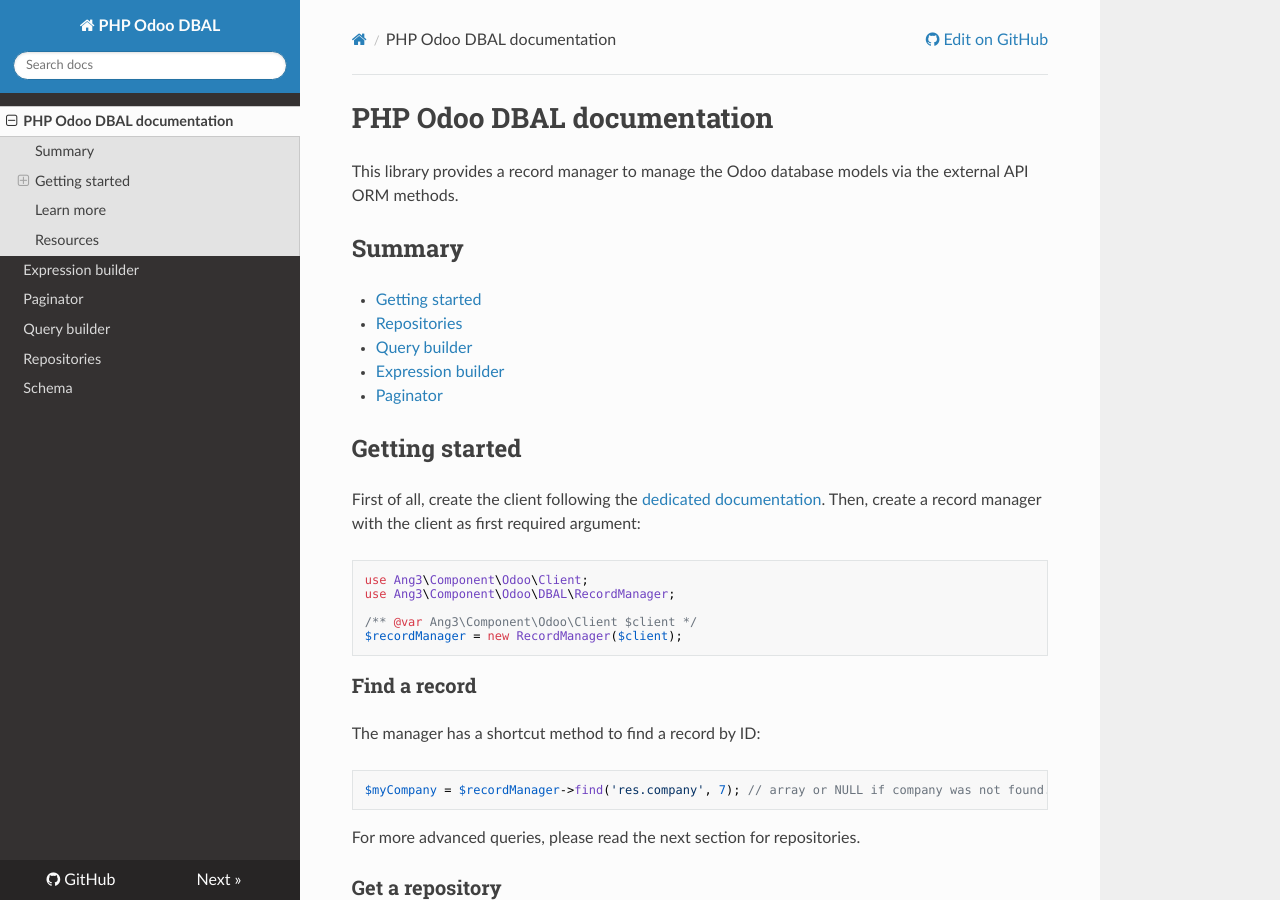
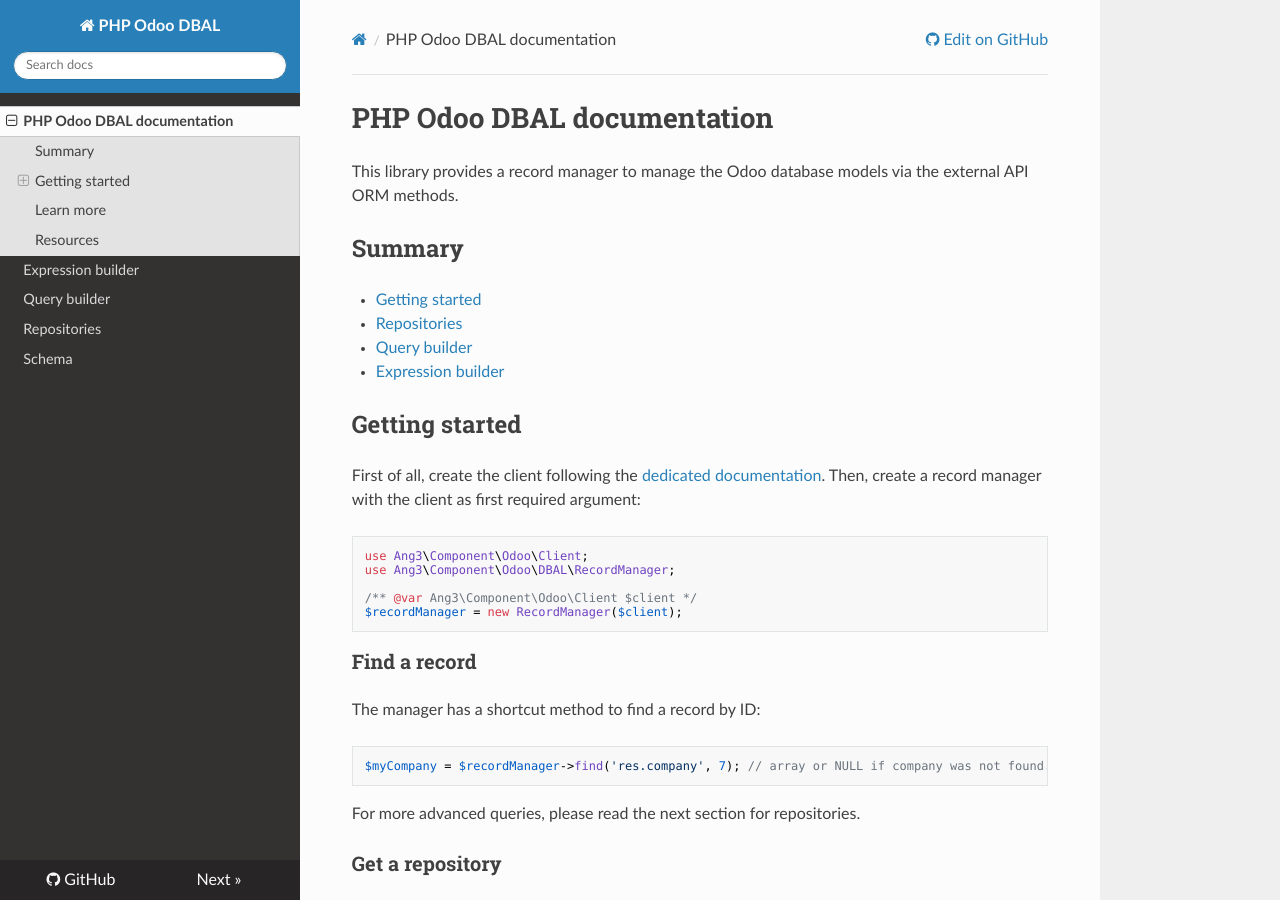
Before and after one commit to Ang3/php-odoo-dbal, an MkDocs documentation site: the page built from docs/index.md, in a window 1280 px wide and 900 px high. Built offline with MkDocs 1.6.1, drawn with Linux system fonts in a browser that asks for light colours; nearby versions of some CDN libraries.

Commit message:
Update docs

```diff
--- a/docs/index.md
+++ b/docs/index.md
@@ -10,7 +10,6 @@ Summary
 - [Repositories](./repositories.md)
 - [Query builder](./query_builder.md)
   - [Expression builder](./expression_builder.md)
-- [Paginator](./paginator.md)
 
 Getting started
 ---------------
```
Also changed, not shown: docs/paginator.md (deleted, +0 -2 lines).
